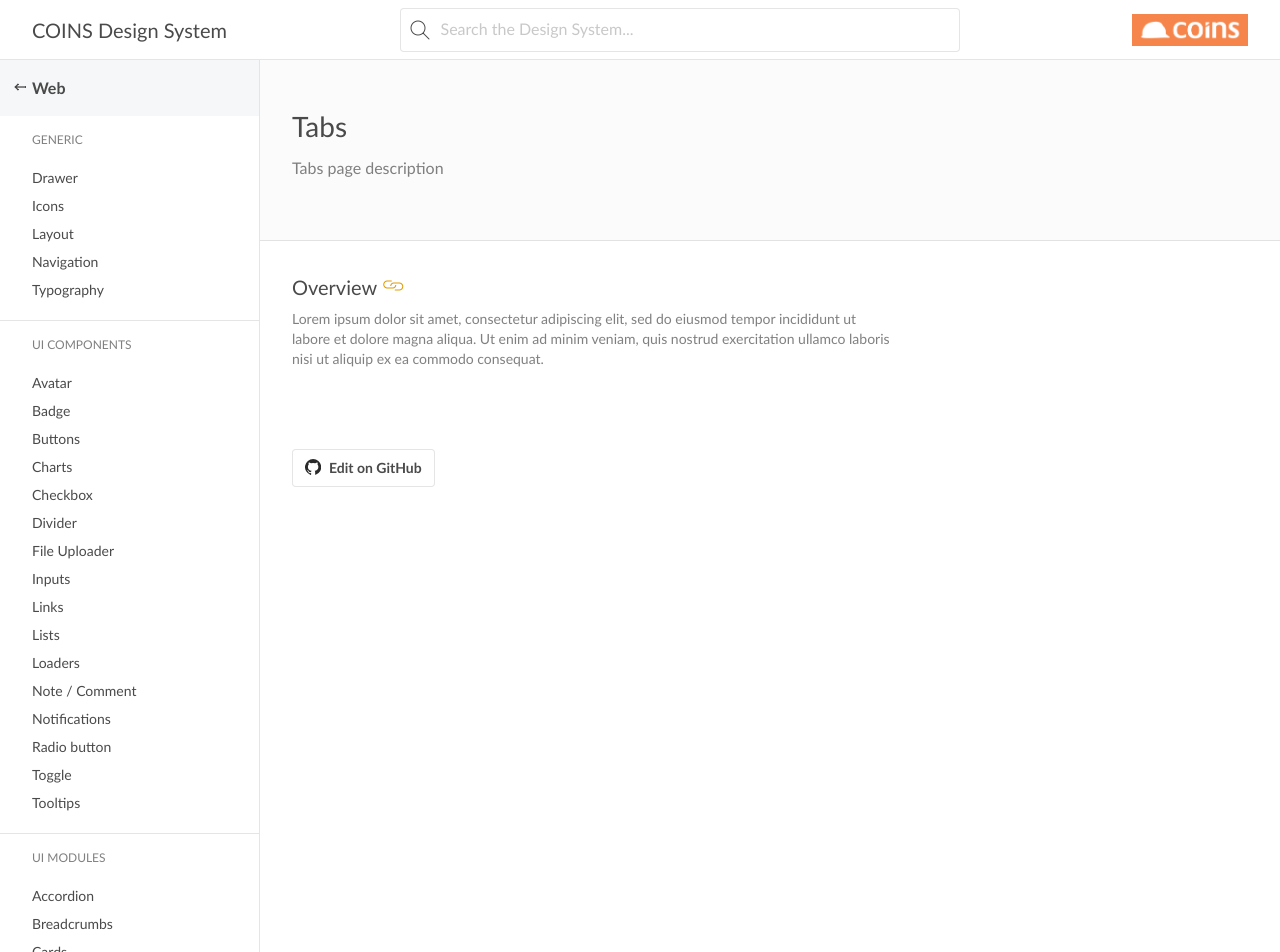
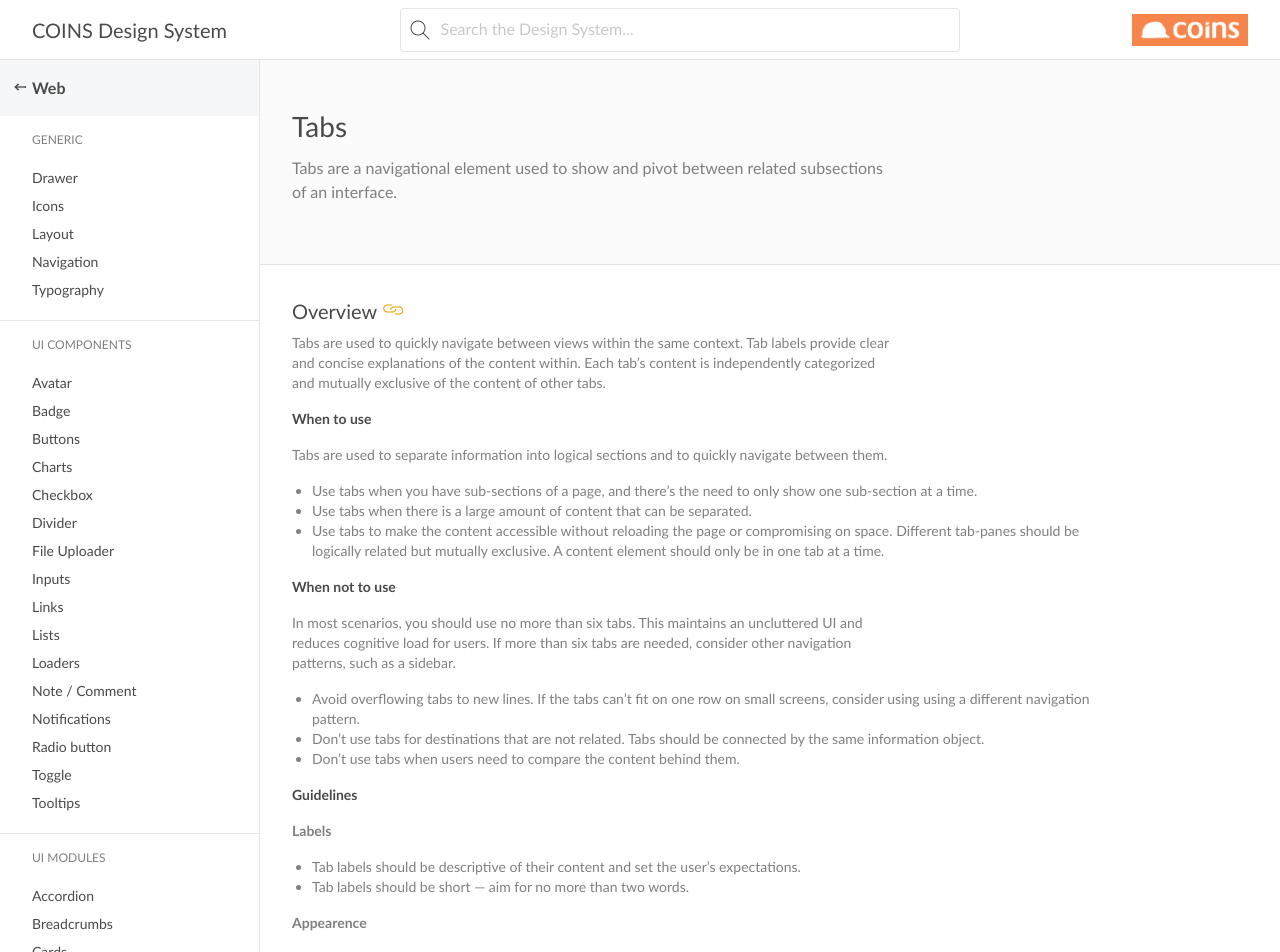
Before and after one commit to COINS-Naz/coins-design-system, a Jekyll site: the page built from _posts/web/ui-modules/2021-04-22-tabs.md, in a window 1280 px wide and 1400 px high. Shown: the top 952 px of the window. Built offline with Jekyll 4.4.1, drawn with Linux system fonts in a browser that asks for light colours; nearby versions of some CDN libraries; some web fonts are replaced; some of the changed text lies outside the part shown.

Commit message:
Update 2021-04-22-tabs.md
Tabs page, please check the Headings formatting in Type section

```diff
--- a/_posts/web/ui-modules/2021-04-22-tabs.md
+++ b/_posts/web/ui-modules/2021-04-22-tabs.md
@@ -3,10 +3,112 @@
 category: "Web"
 tag: "UI Modules"
 title: Tabs
-subtitle: "Tabs page description"
+subtitle: "Tabs are a navigational element used to show and pivot between related subsections of an interface."
 permalink: /web/tabs/
 ---
 
 ## Overview
 
-Lorem ipsum dolor sit amet, consectetur adipiscing elit, sed do eiusmod tempor incididunt ut labore et dolore magna aliqua. Ut enim ad minim veniam, quis nostrud exercitation ullamco laboris nisi ut aliquip ex ea commodo consequat.
+Tabs are used to quickly navigate between views within the same context. Tab labels provide clear and concise explanations of the content within. Each tab's content is independently categorized and mutually exclusive of the content of other tabs.
+
+### When to use
+
+Tabs are used to separate information into logical sections and to quickly navigate between them.
+- Use tabs when you have sub-sections of a page, and there's the need to only show one sub-section at a time.
+- Use tabs when there is a large amount of content that can be separated.
+- Use tabs to make the content accessible without reloading the page or compromising on space.
+Different tab-panes should be logically related but mutually exclusive. A content element should only be in one tab at a time.
+
+### When not to use
+
+In most scenarios, you should use no more than six tabs. This maintains an uncluttered UI and reduces cognitive load for users. If more than six tabs are needed, consider other navigation patterns, such as a sidebar.
+- Avoid overflowing tabs to new lines. If the tabs can't fit on one row on small screens, consider using using a different navigation pattern.
+- Don’t use tabs for destinations that are not related. Tabs should be connected by the same information object.
+- Don’t use tabs when users need to compare the content behind them.
+
+### Guidelines
+**Labels**
+- Tab labels should be descriptive of their content and set the user's expectations.
+- Tab labels should be short — aim for no more than two words.
+
+**Appearence**
+
+- Don’t order tabs randomly. Order them based on user needs.
+- Don’t use multiple rows of tabs as they destroy spatial memory. Tabs should be presented in one row.
+
+{% include do-dont.html
+  do-img="Guidelines_Tabs_Row_Do.png"
+  do-text="Tabs should be presented in the same row."
+  dont-img="Guidelines_Tabs_Row_Do_Not.png"
+  dont-text="Do not use multiple rows of tabs as they destroy spatial memory."
+%}
+
+{% include do-dont.html
+  do-img="Guidelines_Tabs_Order_Do.png"
+  do-text="Order the tabs based on business and user needs."
+  dont-img="Guidelines_Tabs_Order_Do_Not.png"
+  dont-text="Do not order the tabs randomly. Order them based on business and user goals."
+%}
+
+## State
+Tab behavior during default and active states are important because it lets users know where they are in the experience.
+- Default: The default view.
+- Active: Indicates the page that the user is viewing.
+
+<!-- Content switch -->
+<!-- Content switch tab 1 -->
+{% capture state-default %}
+{% include snippet.html code='
+<include code snippet here>
+' %}
+{% endcapture %}
+
+<!-- Content switch tab 2 -->
+{% capture state-active %}
+{% include snippet.html code='
+<include code snippet 2 here>
+' %}
+{% endcapture %}
+
+<!-- Render Content -->
+{% include content-switch.html for="state"
+           content-1-label="Default" content-1=state-default
+           content-2-label="Active" content-2=state-active
+%}
+<!-- End content switch -->
+
+
+
+
+## Type
+There are three variations of tabs, standard, with counter and with dropdown. They are hierarchically the same but have different funtions.
+
+<!-- Content switch -->
+<!-- Content switch tab 1 -->
+{% capture type-standard %}
+{% include snippet.html code='
+<include code snippet 3 here>
+' %}
+{% endcapture %}
+
+<!-- Content switch tab 2 -->
+{% capture type-withcounter %}
+{% include snippet.html code='
+<include code snippet 4 here>
+' %}
+{% endcapture %}
+
+<!-- Content switch tab 3 -->
+{% capture type-withdropdown %}
+{% include snippet.html code='
+<include code snippet 5 here>
+' %}
+{% endcapture %}
+
+<!-- Render Content -->
+{% include content-switch.html for="type"
+           content-1-label="Standard"   content-1=type-standard
+           content-2-label="With Counter" content-2=type-withcounter
+           content-3-label="With Dropdown"   content-3=type-withdropdown
+%}
+<!-- End Content switch -->
```
